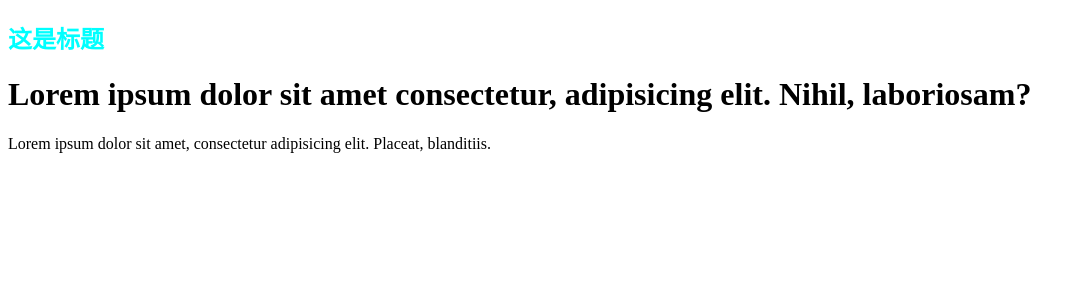
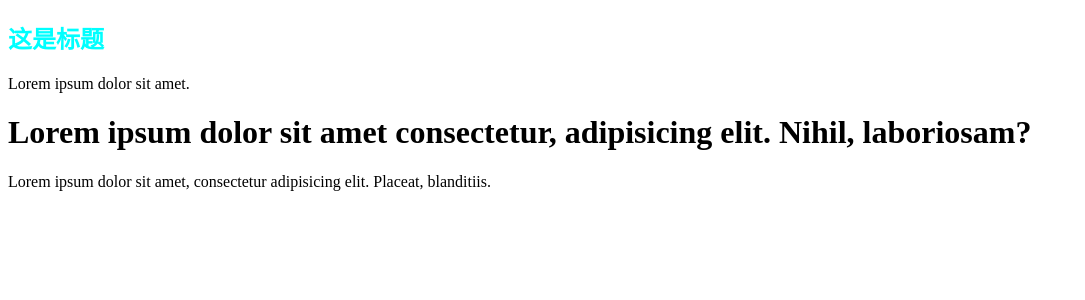
Before and after one commit to ms-online/ms-vuecli-demo, a Vue app: page / in a window 1280 px wide. Shown: the top 300 px of the page, without its empty margins (0-1085 px from the left). Built offline with nearby package versions, Linux system fonts and the light colour scheme.

Commit message:
lesson11

```diff
--- a/src/App.vue
+++ b/src/App.vue
@@ -1,7 +1,11 @@
 <template>
   <div id="app">
     <FormHelper>
-      <h2 slot="title">{{ title }}</h2>
+      <div slot="title">
+        <h2>{{ title }}</h2>
+        <p>Lorem ipsum dolor sit amet.</p>
+      </div>
+
       <p slot="content">
         Lorem ipsum dolor sit amet, consectetur adipisicing elit. Placeat,
         blanditiis.
```
